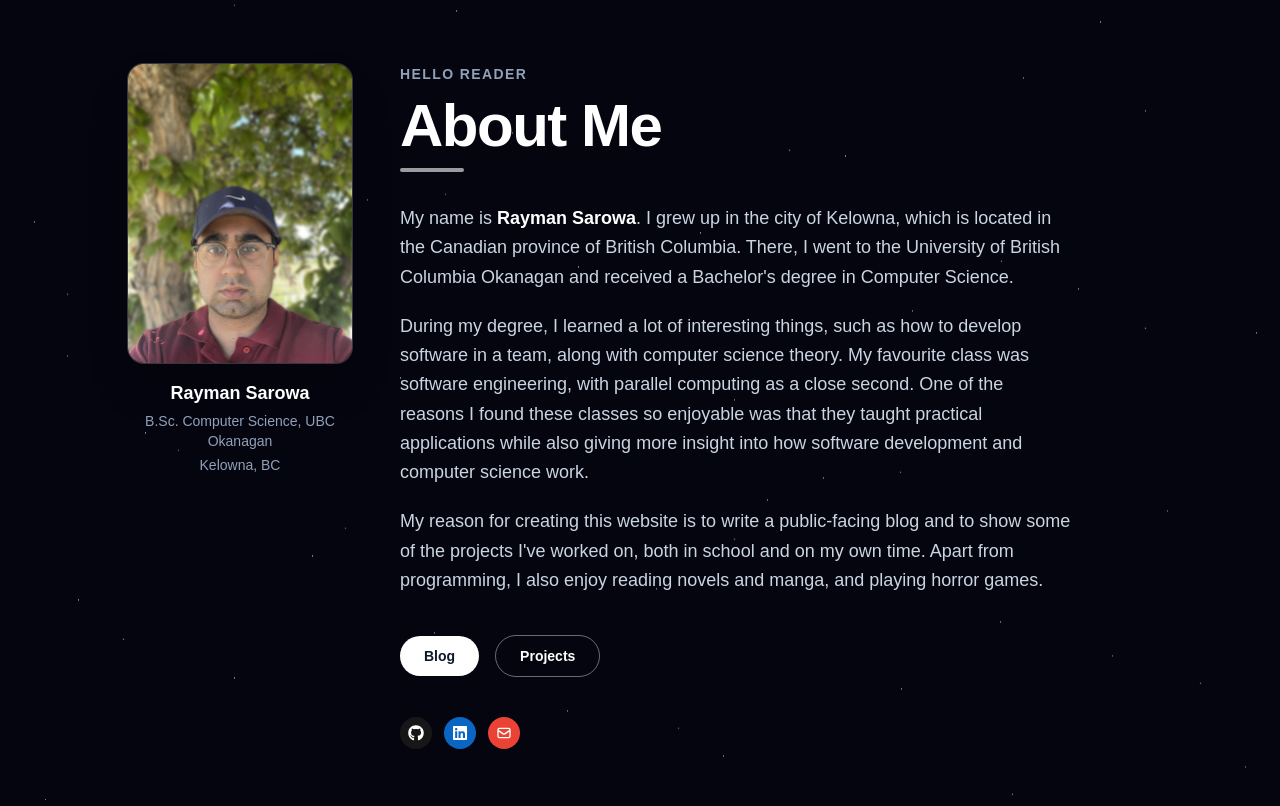
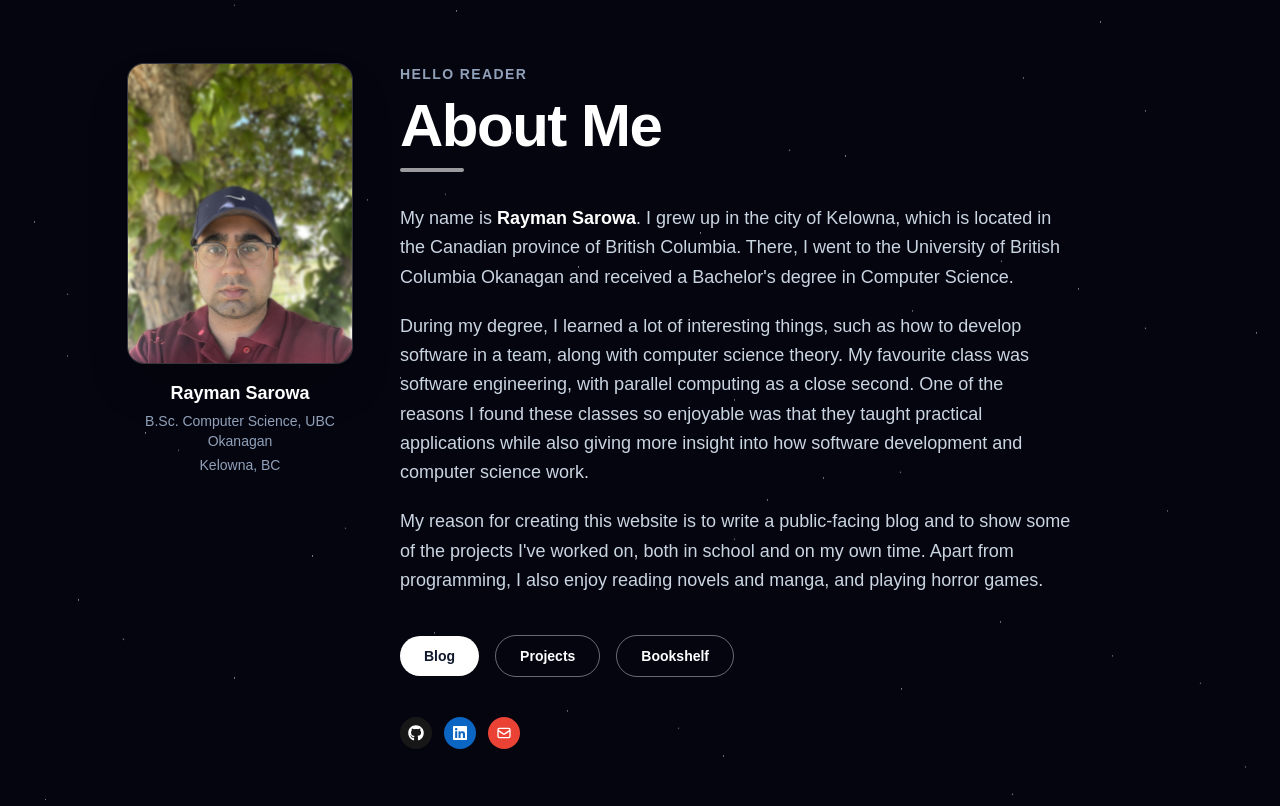
Before and after one commit to raymansarowa976/personal-website, a Next.js app: page / in a window 1280 px wide. Shown: the top 806 px of the page. Built offline with nearby package versions, Linux system fonts and the light colour scheme.

Commit message:
updated home page to add bookshelf button

```diff
--- a/app/page.tsx
+++ b/app/page.tsx
@@ -49,7 +49,7 @@ export default function Home() {
               both in school and on my own time. Apart from programming, I also enjoy reading novels and manga, and playing horror games.
             </p>
           </div>
-          <div className="flex items-center gap-4 pt-2">
+          <div className="flex flex-wrap items-center gap-4 pt-2">
             <Link
               href="/blog"
               className="px-6 py-2.5 rounded-full bg-white text-slate-900 font-semibold hover:bg-slate-100 transition-colors text-sm"
@@ -62,6 +62,12 @@ export default function Home() {
             >
               Projects
             </Link>
+            <Link
+              href="/bookshelf"
+              className="px-6 py-2.5 rounded-full border border-white/40 text-white font-semibold hover:border-white/70 hover:bg-white/10 transition-colors text-sm"
+            >
+              Bookshelf
+            </Link>
           </div>
           <SocialLinks className="pt-2" size="lg" />
         </div>
```
